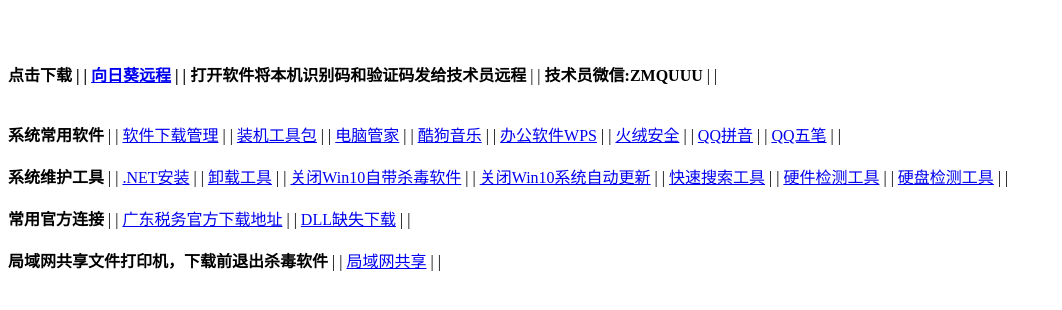
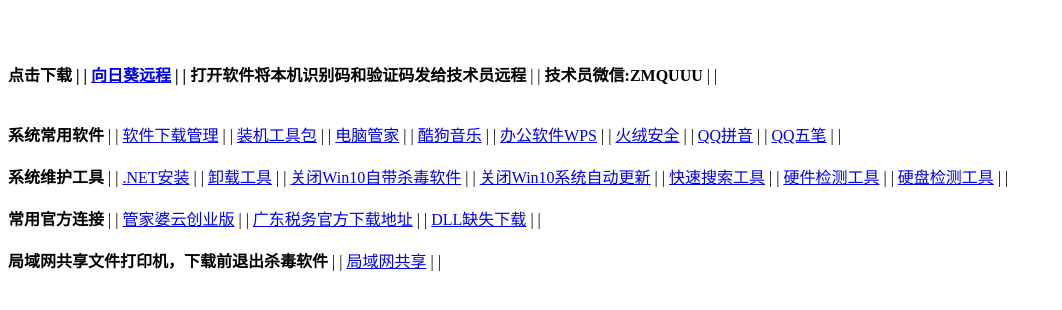
Before and after one commit to zywsm/zywsm.github.io, a plain HTML site: page index.html in a window 1280 px wide. Shown: the whole page, without its empty margins (0-1062 px from the left). Drawn offline with Linux system fonts and the light colour scheme.

Commit message:
Update index.html

```diff
--- a/index.html
+++ b/index.html
@@ -26,6 +26,7 @@
 <a href="https://uzou.lanzoux.com/iXBdrjjflfe">硬盘检测工具</a> | |
 <br><br>
 <strong>常用官方连接</strong> | |
+<a href="https://psi.yuncyb.com/login">管家婆云创业版</a> | |
 <a href="https://guangdong.chinatax.gov.cn/gdsw/rjxz/common_list.shtml">广东税务官方下载地址</a> | |
 <a href="https://cn.dll-files.com/">DLL缺失下载</a> | | <br><br>
 <strong>局域网共享文件打印机，下载前退出杀毒软件</strong> | |
```
